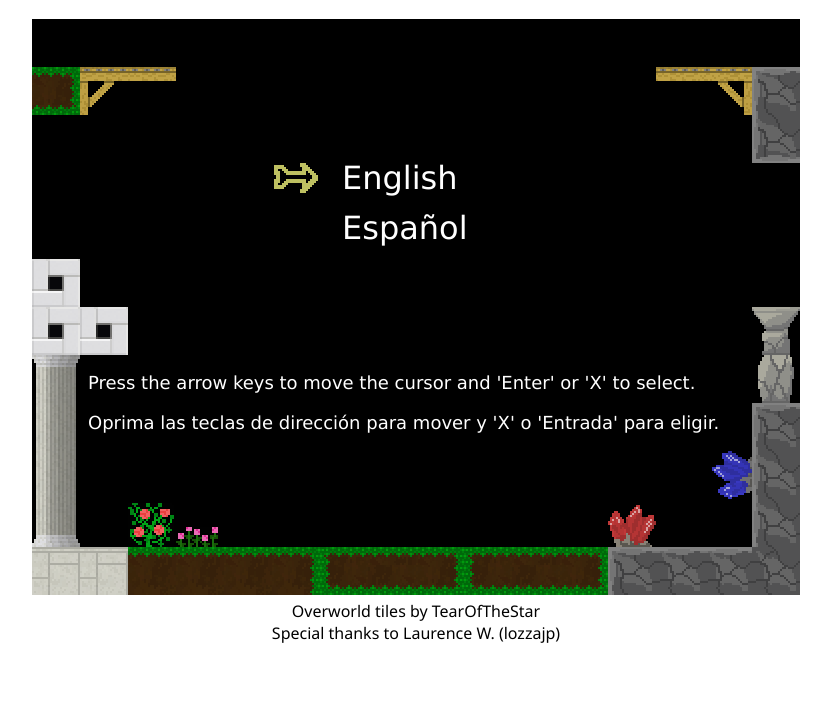
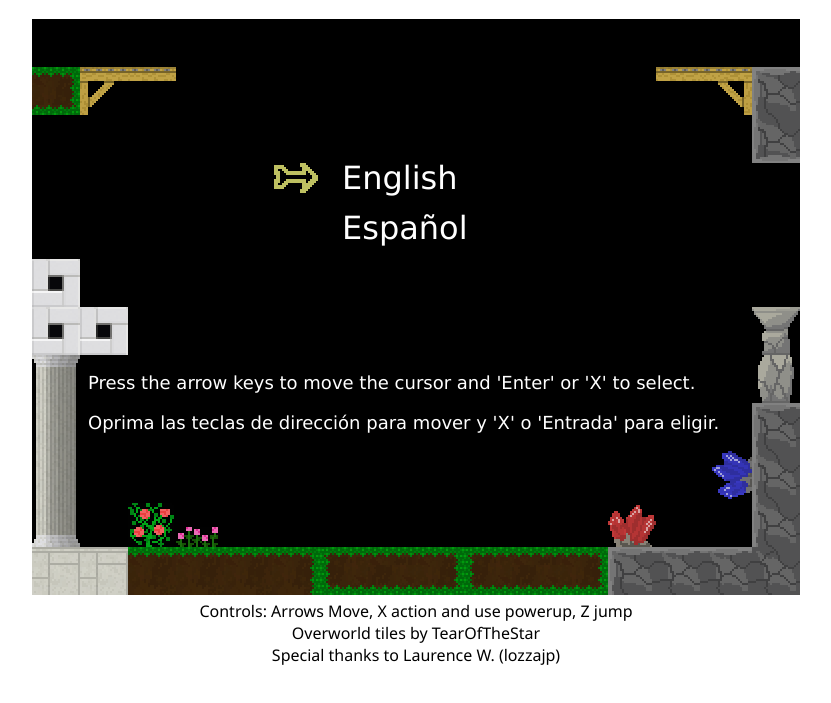
Before and after one commit to schoologyteam/kong.github.io, a plain HTML site: page EpicOfEduardo/index.html in a window 1280 px wide. Shown: the part 67-770 px from the top of the page, without its empty margins (224-1055 px from the left). Drawn offline with Linux system fonts and the light colour scheme.

Commit message:
controls mentioned

```diff
--- a/EpicOfEduardo/index.html
+++ b/EpicOfEduardo/index.html
@@ -68,6 +68,8 @@
     <div id="content">
         <canvas id="canvas" width="768" height="576"></canvas>
         <br>
+        Controls: Arrows Move, X action and use powerup, Z jump
+        <br>
         Overworld tiles by TearOfTheStar
         <br>
         Special thanks to Laurence W. (lozzajp)
```
